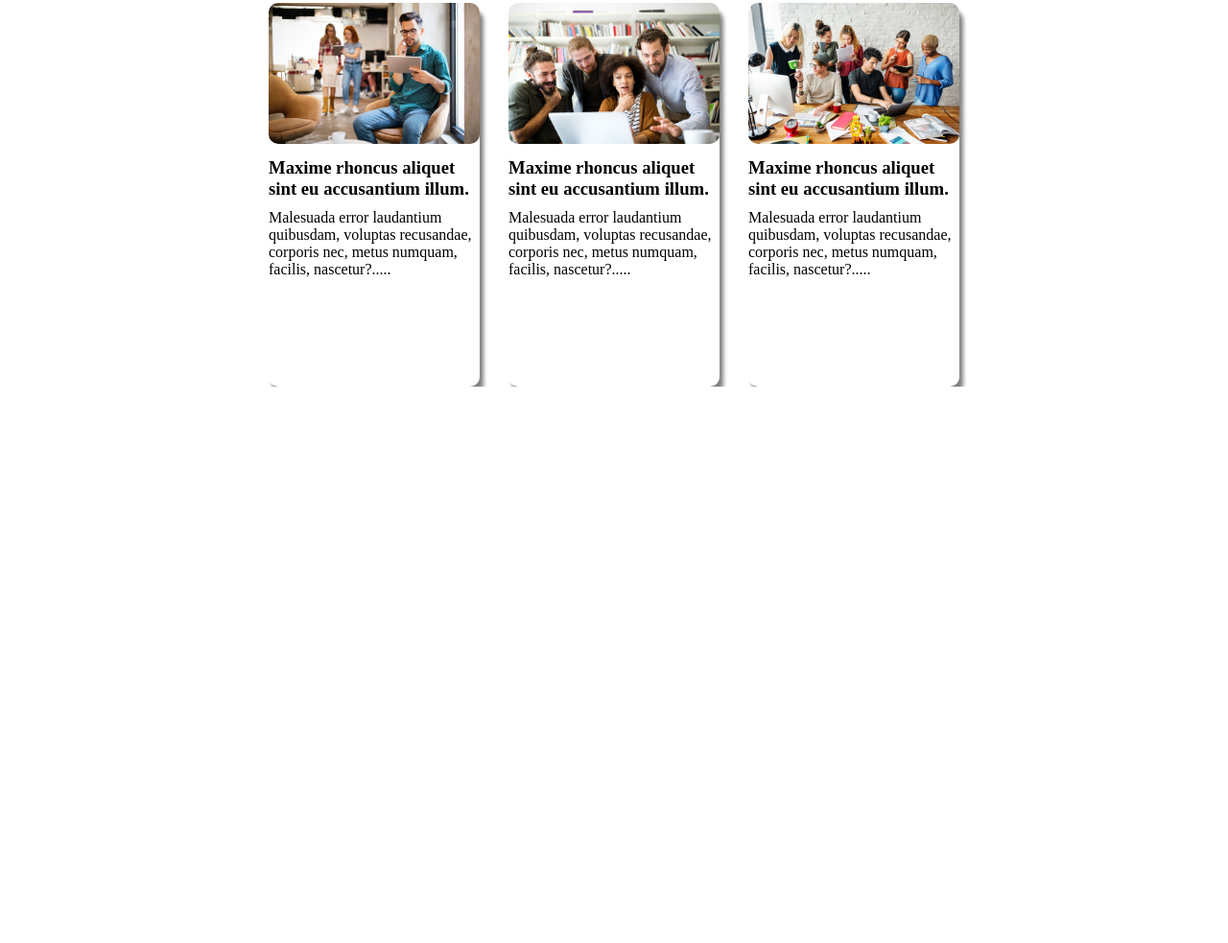
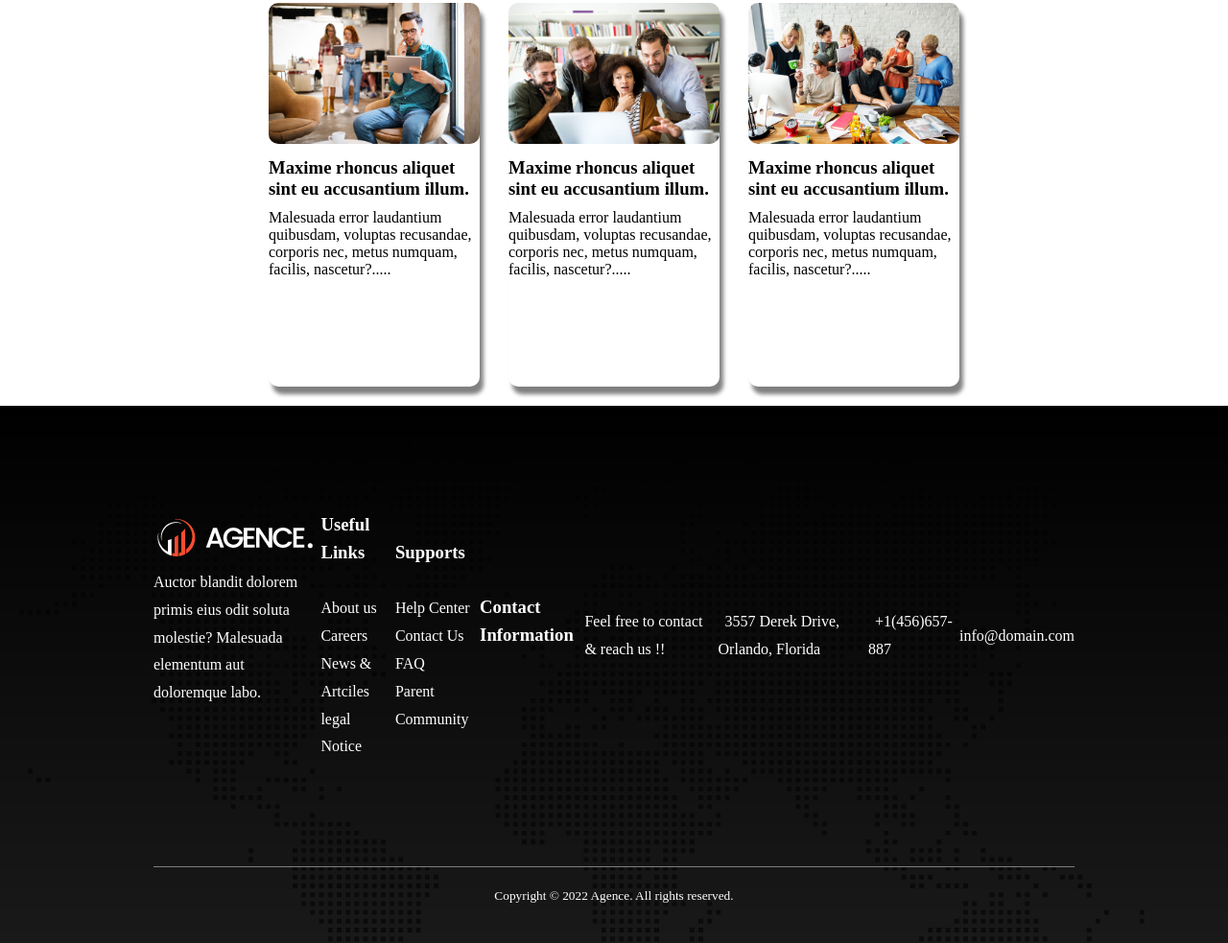
Before and after one commit to sahanakoli/digital-agency, a plain HTML site: page index.html in a window 1280 px wide. Shown: the part 1881-2864 px from the top of the page at 96% size. Before the commit the page ends 2284 px from the top, so only its background shows below. Drawn offline with Linux system fonts and the light colour scheme.

Commit message:
finished footer section with information

```diff
--- a/index.html
+++ b/index.html
@@ -107,11 +107,53 @@
             <h3 class="card-title">Maxime rhoncus aliquet sint eu accusantium illum.</h3>
             <p>Malesuada error laudantium quibusdam, voluptas recusandae, corporis nec, metus numquam, facilis, nascetur?.....
             </p>
-
         </div>
     </main>
     <footer>
+        <div class="footer-container">
+            <div class="logo-box">
+              <img src="./asset/logo/logo.png" alt="" />
+              <p>
+                Auctor blandit dolorem primis eius odit soluta molestie? Malesuada
+                elementum aut doloremque labo.
+              </p>
+              <div class="icons">
+                <i class="fa-brands fa-facebook"></i>
+                <i class="fa-brands fa-twitter"></i>
+                <i class="fa-brands fa-instagram"></i>
+                <i class="fa-brands fa-youtube"></i>
+              </div>
+            </div>
+            <div class="Useful-links">
+              <h3 class="footer-title">Useful Links</h3>
 
+              <p>About us</p>
+              <p>Careers</p>
+              <p>News & Artciles</p>
+              <p>legal Notice</p>
+            </div>
+            <div class="supports">
+              <h3 class="footer-title">Supports</h3>
+
+              <p>Help Center</p>
+              <p>Contact Us</p>
+              <p>FAQ</p>
+              <p>Parent Community</p>
+            </div>
+            <div class="contact">
+              <h3 class="footer-title">Contact Information</h3>
+              <p>Feel free to contact & reach us !!</p>
+              <p>
+                <i class="fa-solid fa-location-pin"></i>3557 Derek Drive, Orlando,
+                Florida
+              </p>
+              <p><i class="fa-solid fa-phone-volume"></i>+1(456)657-887</p>
+              <p><i class="fa-solid fa-envelope d"></i>info@domain.com</p>
+            </div>
+          </div>
+          <p class="copy">
+            <small>Copyright &copy; 2022 Agence. All rights reserved.</small>
+          </p>
     </footer>
 </body>
 </html>
--- a/style.css
+++ b/style.css
@@ -139,6 +139,7 @@
     justify-content: center;
     margin-top: 20px;
     gap: 30px;
+    margin-bottom: 20px;
 
 
 }
@@ -156,3 +157,46 @@
     margin-top: 10px;
     margin-bottom: 10px;
 }
+footer{
+    width: 100%;
+    height: 70vh;
+    background-image: url("./asset/image/footer-bg.png"),linear-gradient(rgba(0,0,0,1),rgba(0,0,0,0.9));
+    background-repeat:no-repeat;
+    background-blend-mode: overlay;
+    color: white;
+    line-height: 1.8em;
+
+}
+.footer-container{
+    display: flex;
+    width: 75%;
+    height: 60vh;
+    margin: 0 auto;
+    justify-content: space-around;
+    align-items: center;
+    border-bottom: 1px solid gray;
+}
+.logo-box{
+    width: 25%;
+}
+.logo-box img{
+    width:170px;
+}
+
+.copy{
+    text-align: center;
+    padding: 15px;
+}
+.fa-solid{
+    margin-right: 7px;
+}
+.footer-title{
+    margin-bottom: 30px;
+}
+.icons{
+    margin-top:20px;
+}
+.fa-brands{
+    margin: 10px;
+    font-size:20px;
+}
```
